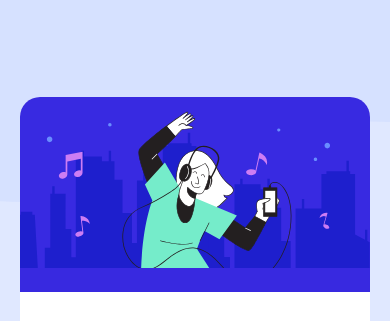
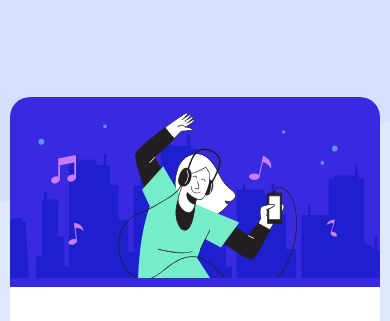
Before and after one commit to Fx-Tree/Order-Summary, a plain HTML site: page index.html in a window 390 px wide. Shown: the top 321 px of the page. Drawn offline with nearby package versions, Linux system fonts and the light colour scheme.

Commit message:
Update styles.css

```diff
--- a/styles.css
+++ b/styles.css
@@ -23,7 +23,7 @@ body {
 
 .review {
   background-color: white;
-  width: clamp(350px, 40%, 400px);
+  width: clamp(370px, 40%, 400px);
   height: 650px;
   border-radius: 20px;
 }
@@ -78,11 +78,11 @@ body {
   }
 
   .review-top {
-    height: 195px;
+    height: 190px;
   }
 
   .review {
-    width: clamp(350px, 40%, 400px);
+    width: clamp(370px, 40%, 400px);
     height: 650px;
   }
 
```
